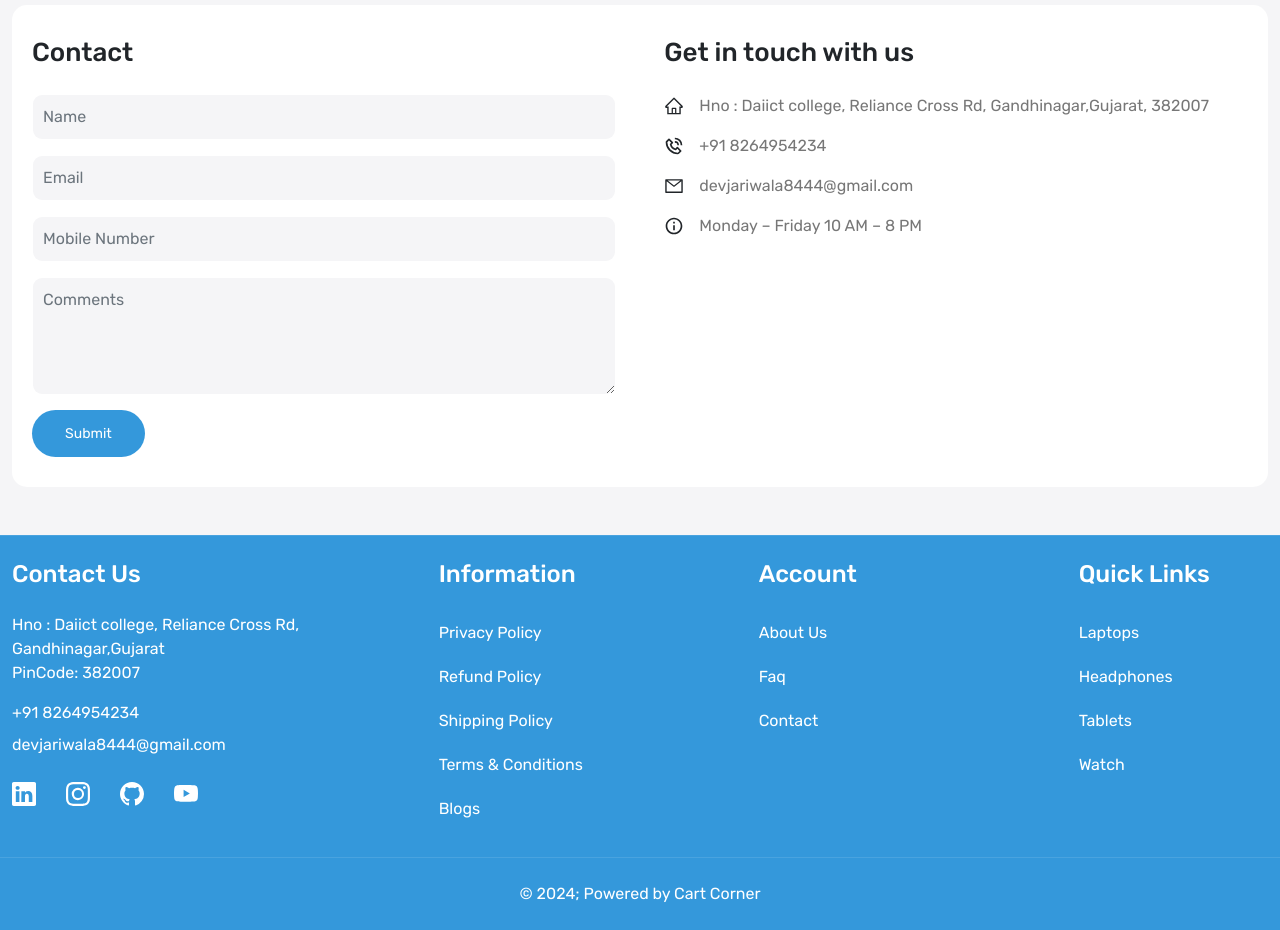
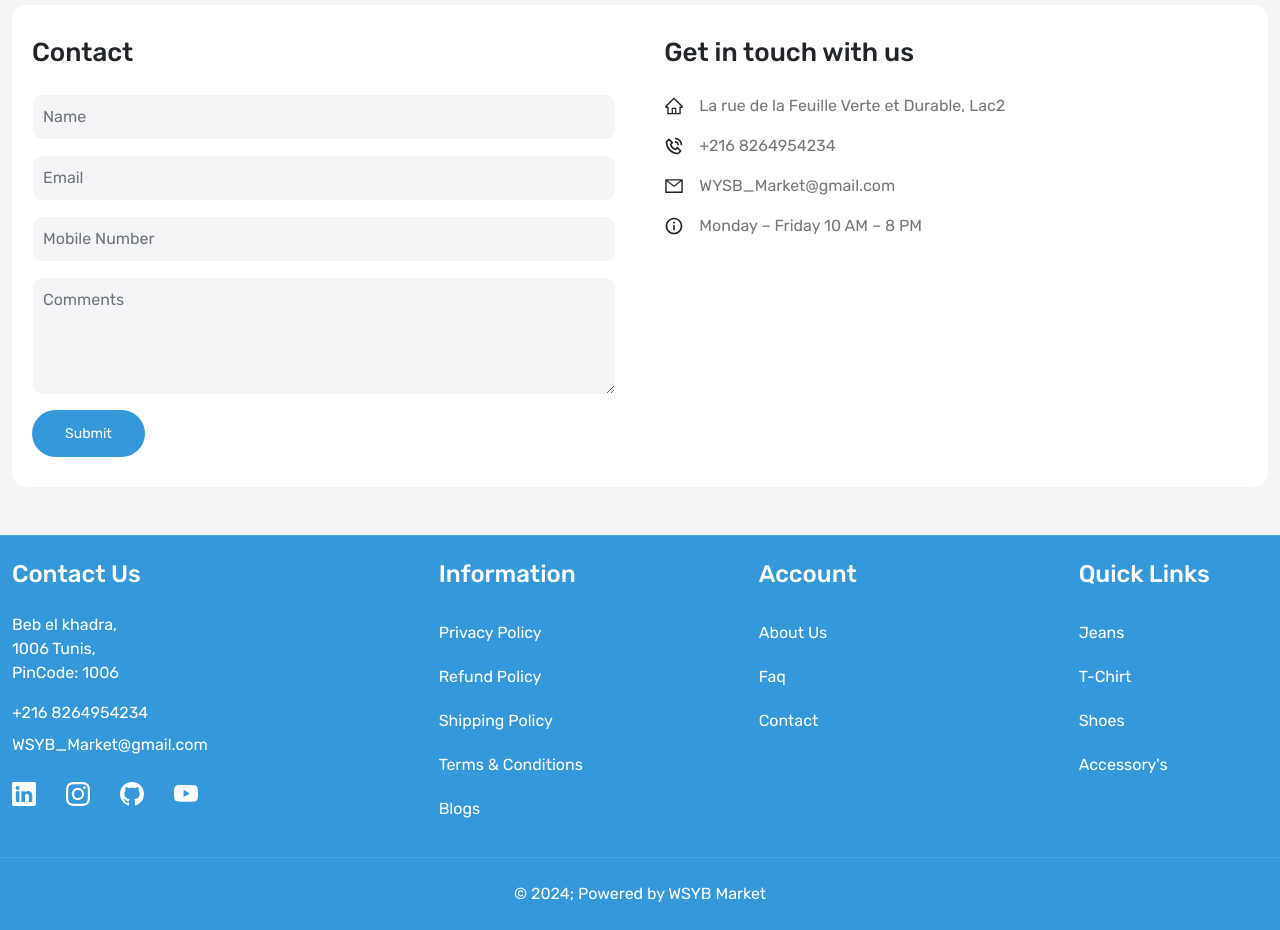
Before and after one commit to walid2107/Ecommerce_PDS_Project, a React (Create React App) app in the folder Frontend/: page /contact in a window 1280 px wide. Shown: the part 780-1710 px from the top of the page. Built offline with nearby package versions, Linux system fonts and the light colour scheme; no server answers.

Commit message:
ajoute des corrections

```diff
--- a/Frontend/src/components/Footer.js
+++ b/Frontend/src/components/Footer.js
@@ -12,21 +12,21 @@ const Footer = () => {
               <h4 className="text-white mb-4">Contact Us</h4>
               <div>
                 <address className="text-white fs-6">
-                  Hno : Daiict college, Reliance Cross Rd, <br />{" "}
-                  Gandhinagar,Gujarat <br />
-                  PinCode: 382007
+                  Beb el khadra, <br />{" "}
+                  1006 Tunis, <br />
+                  PinCode: 1006
                 </address>
                 <a
                   href="tel:+91 8264954234"
                   className="mt-3 d-block mb-1 text-white"
                 >
-                  +91 8264954234
+                  +216 8264954234
                 </a>
                 <a
                   href="mailto:devjariwala8444@gmail.com"
                   className="mt-2 d-block mb-0 text-white"
                 >
-                  devjariwala8444@gmail.com
+                  WSYB_Market@gmail.com
                 </a>
                 <div className="social_icons d-flex align-items-center gap-30 mt-4">
                   <a className="text-white" href="#">
@@ -73,10 +73,10 @@ const Footer = () => {
             <div className="col-2">
               <h4 className="text-white mb-4">Quick Links</h4>
               <div className="footer-link d-flex flex-column">
-                <Link className="text-white py-2 mb-1">Laptops</Link>
-                <Link className="text-white py-2 mb-1">Headphones</Link>
-                <Link className="text-white py-2 mb-1">Tablets</Link>
-                <Link className="text-white py-2 mb-1">Watch</Link>
+                <Link className="text-white py-2 mb-1">Jeans</Link>
+                <Link className="text-white py-2 mb-1">T-Chirt</Link>
+                <Link className="text-white py-2 mb-1">Shoes</Link>
+                <Link className="text-white py-2 mb-1">Accessory's</Link>
               </div>
             </div>
           </div>
@@ -87,7 +87,7 @@ const Footer = () => {
           <div className="row">
             <div className="col-12">
               <p className="text-center mb-0 text-white">
-                &copy; {new Date().getFullYear()}; Powered by Cart Corner
+                &copy; {new Date().getFullYear()}; Powered by WSYB Market
               </p>
             </div>
           </div>
--- a/Frontend/src/pages/Contact.js
+++ b/Frontend/src/pages/Contact.js
@@ -41,7 +41,7 @@ const Contact = () => {
         <div className="row">
           <div className="col-12">
             <iframe
-              src="https://www.google.com/maps/embed?pb=!1m18!1m12!1m3!1d6986.771103663534!2d76.99275607711007!3d28.886888929272477!2m3!1f0!2f0!3f0!3m2!1i1024!2i768!4f13.1!3m3!1m2!1s0x390da5e51463d4c9%3A0xe5a485e2ac7c3d4a!2sMandaura%2C%20Haryana%20131103!5e0!3m2!1sen!2sin!4v1669909087902!5m2!1sen!2sin"
+              src="https://www.google.com/maps/embed?pb=!1m18!1m12!1m3!1d3192.712971629059!2d10.272748175647555!3d36.84934967223323!2m3!1f0!2f0!3f0!3m2!1i1024!2i768!4f13.1!3m3!1m2!1s0x12fd3516627a27b7%3A0x236d712d6df1999b!2sSopra%20HR%20Software%20Tunisie!5e0!3m2!1sfr!2stn!4v1734419442160!5m2!1sfr!2stn"
               width="600"
               height="450"
               className="border-0 w-100"
@@ -130,18 +130,17 @@ const Contact = () => {
                     <li className="mb-3 d-flex gap-15 align-items-center">
                       <AiOutlineHome className="fs-5" />
                       <address className="mb-0">
-                        Hno : Daiict college, Reliance Cross Rd,
-                        Gandhinagar,Gujarat, 382007
+                      La rue de la Feuille Verte et Durable, Lac2
                       </address>
                     </li>
                     <li className="mb-3 d-flex gap-15 align-items-center">
                       <BiPhoneCall className="fs-5" />
-                      <a href="tel:+91 8264954234">+91 8264954234</a>
+                      <a href="tel:+216 8264954234">+216 8264954234</a>
                     </li>
                     <li className="mb-3 d-flex gap-15 align-items-center">
                       <AiOutlineMail className="fs-5" />
                       <a href="mailto:devjariwala8444@gmail.com">
-                        devjariwala8444@gmail.com
+                        WYSB_Market@gmail.com
                       </a>
                     </li>
                     <li className="mb-3 d-flex gap-15 align-items-center">
```
